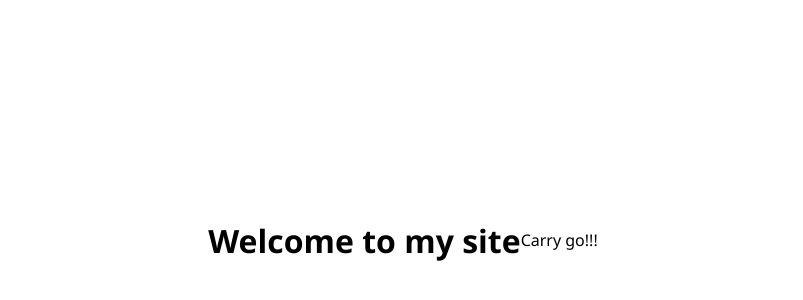
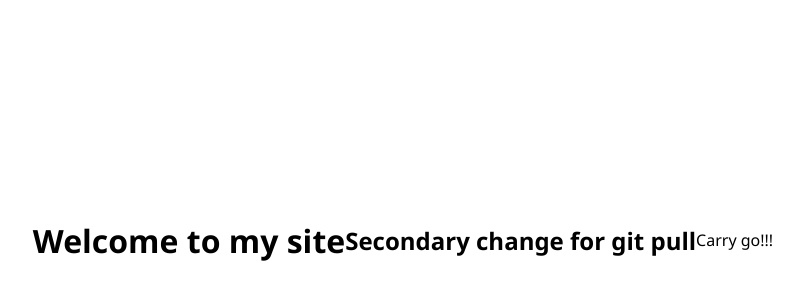
Before and after one commit to Otech2018/my_app, a plain HTML site: page index.html in a window 1280 px wide. Shown: the part 160-460 px from the top of the page, without its empty margins (237-1040 px from the left). Drawn offline with Linux system fonts and the light colour scheme.

Commit message:
Update index.html
second commit

```diff
--- a/index.html
+++ b/index.html
@@ -8,6 +8,7 @@
 </head>
 <body>
     <h1>Welcome to my site</h1>
+     <h2>Secondary change for git pull</h2>
     <p>Carry go!!!</p>
 </body>
 </html>
```
